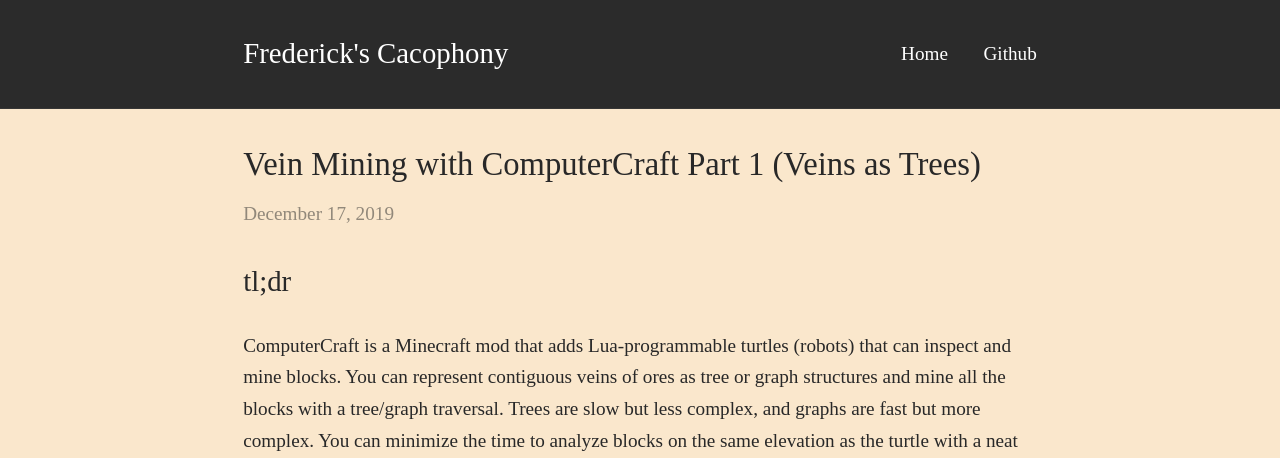
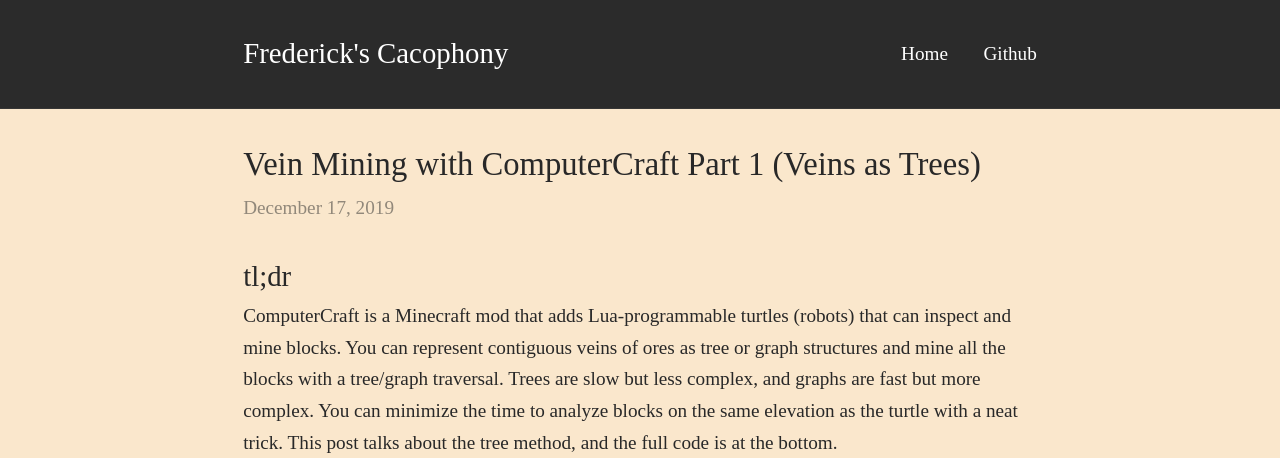
Before and after one commit to fechan/blog, a Jekyll site: the page built from _posts/2019-12-17-vein-mining-strategies-with-computercraft-1.md, in a window 1280 px wide. Shown: the top 458 px of the page. Built offline with Jekyll 4.4.1, drawn with Linux system fonts in a browser that asks for light colours; some web fonts are replaced; grey boxes are pictures that could not be loaded.

Commit message:
Change margins of h# and article p

```diff
--- a/_sass/basic.sass
+++ b/_sass/basic.sass
@@ -13,6 +13,7 @@ body, blockquote, figure
 
 h1, h2, h3, h4, h5, h6
   font-weight: $heading-weight
+  margin-bottom: 0
 
 b, strong, th
   font-weight: $font-weight + 200
@@ -29,6 +30,9 @@ article a
 
 article header a, article footer a
   color: inherit
+
+article p
+  margin-top: 0
 
 header time
   color: reduce(100)
```
